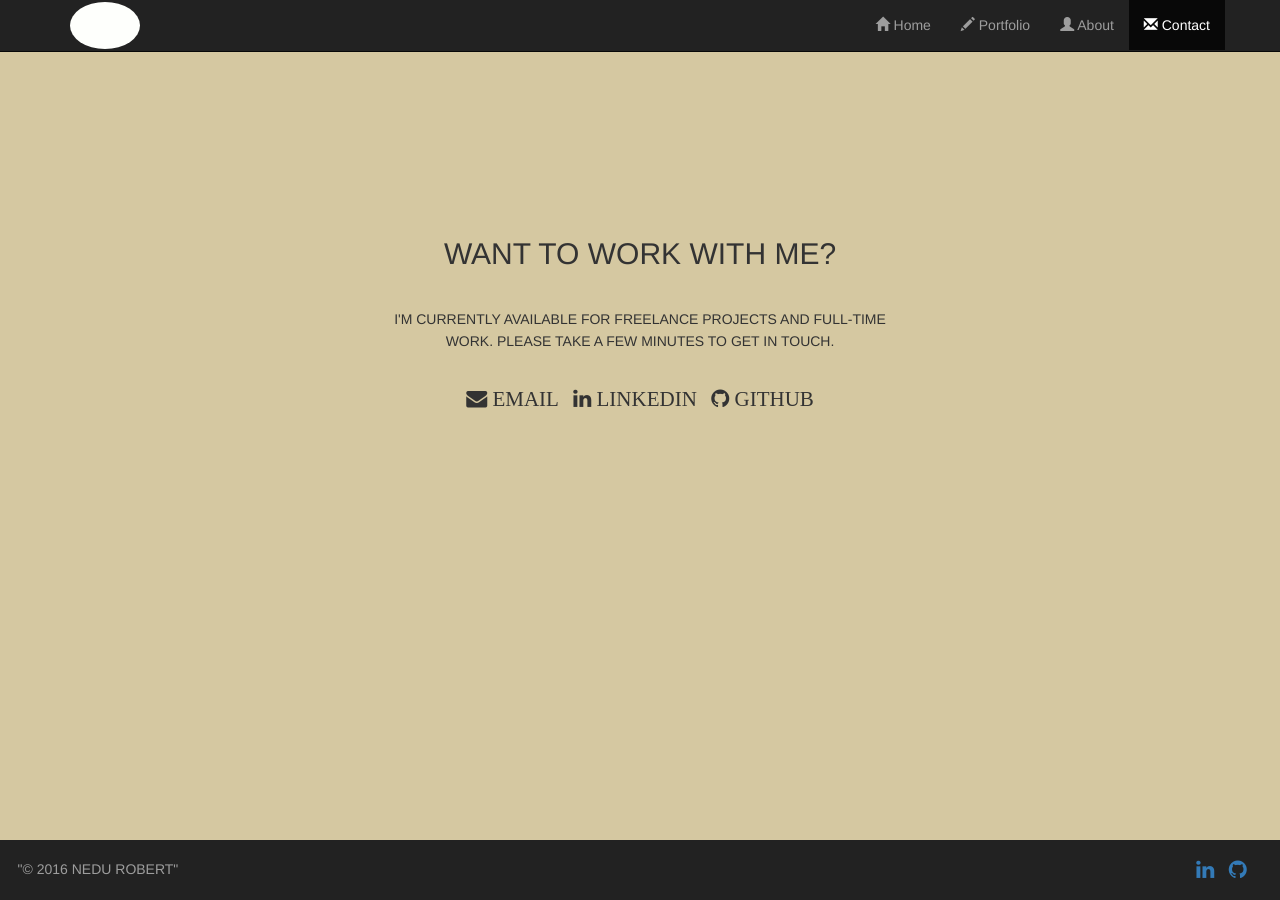
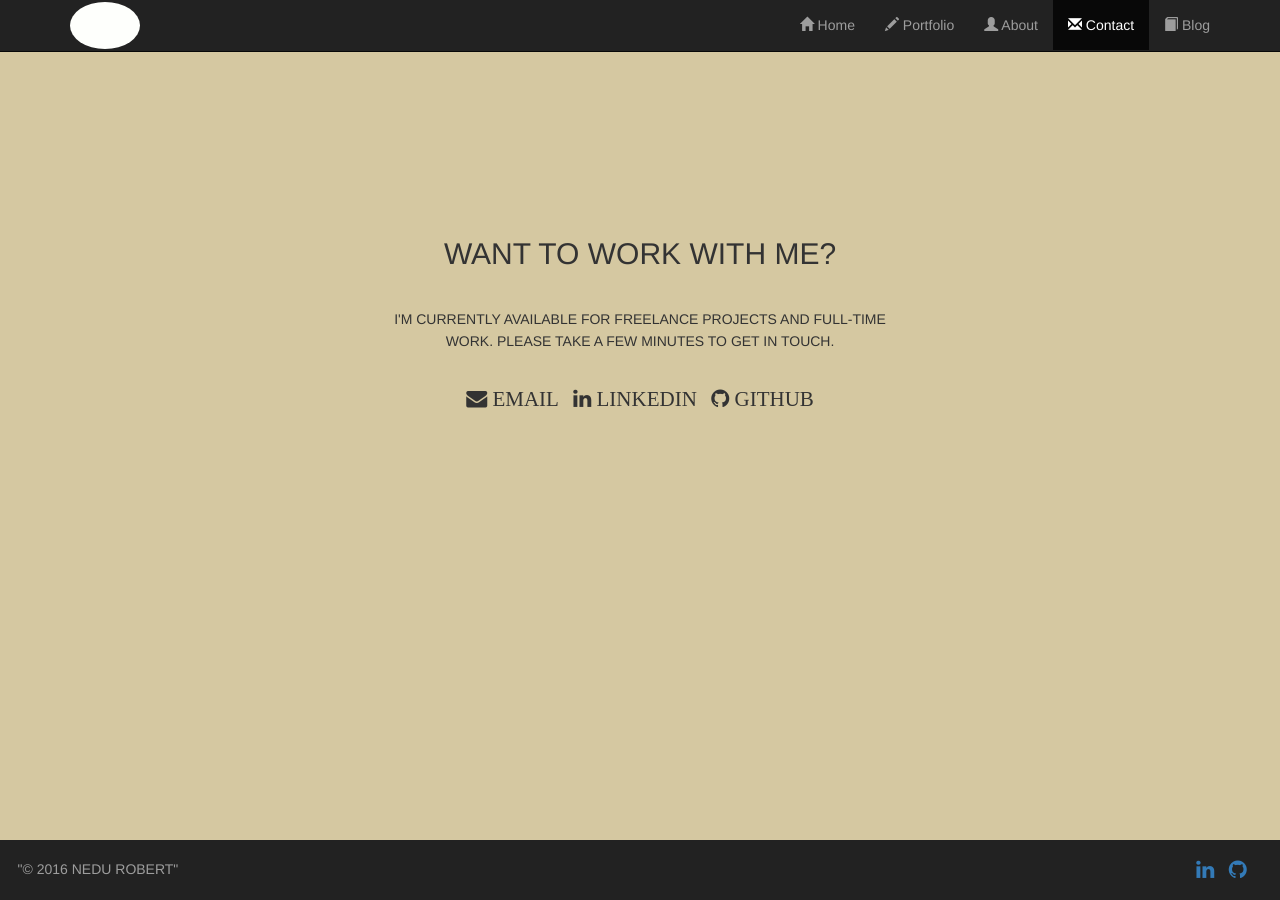
Before and after one commit to Nedu/old.nedu.github.io, a Jekyll site: the page contact.html, which Jekyll copies as it is, in a window 1280 px wide. Built offline with Jekyll 4.4.1, drawn with Linux system fonts in a browser that asks for light colours; nearby versions of some CDN libraries.

Commit message:
Update contact.html

```diff
--- a/contact.html
+++ b/contact.html
@@ -37,6 +37,7 @@
       				    </li> -->
       				    <li><a href="about.html"><span class="glyphicon glyphicon-user"></span> About</a></li>
       				    <li class="active"><a href="contact.html"><span class="glyphicon glyphicon-envelope"></span> Contact</a></li>
+				    <li><a href="blog.html"><span class="glyphicon glyphicon-book"></span> Blog</a></li>
     			      </ul>
   			    </div>
   		    </div>
```
